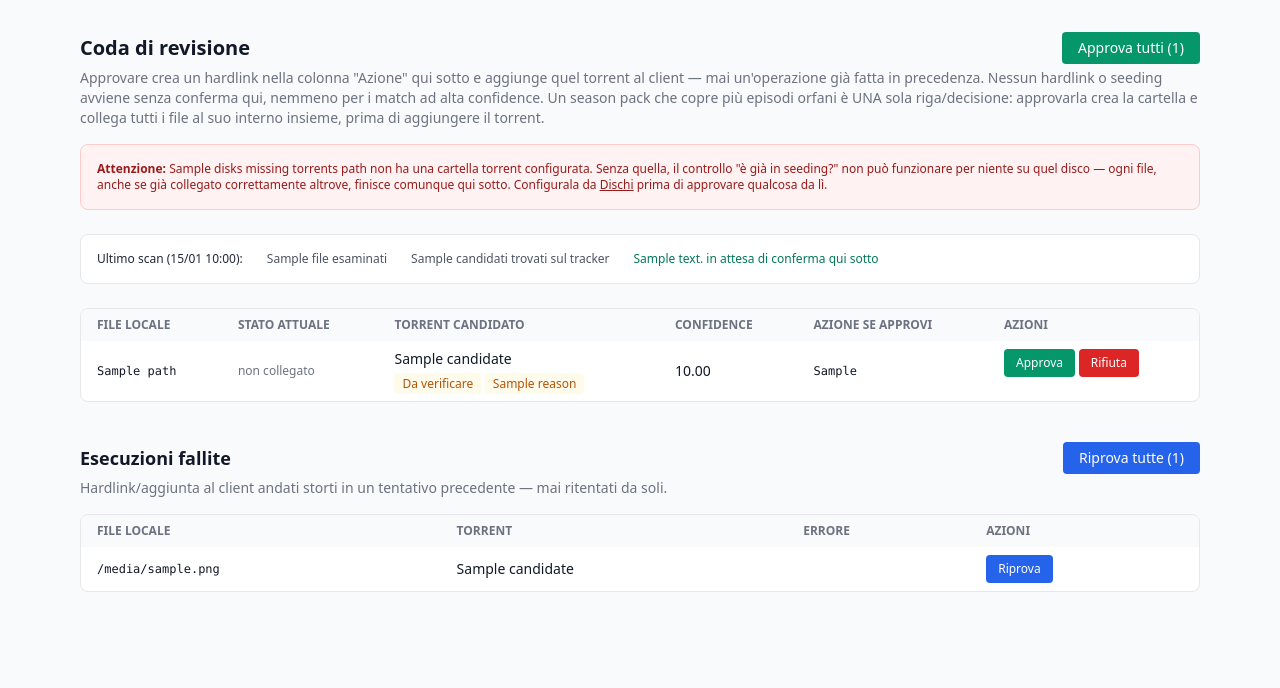
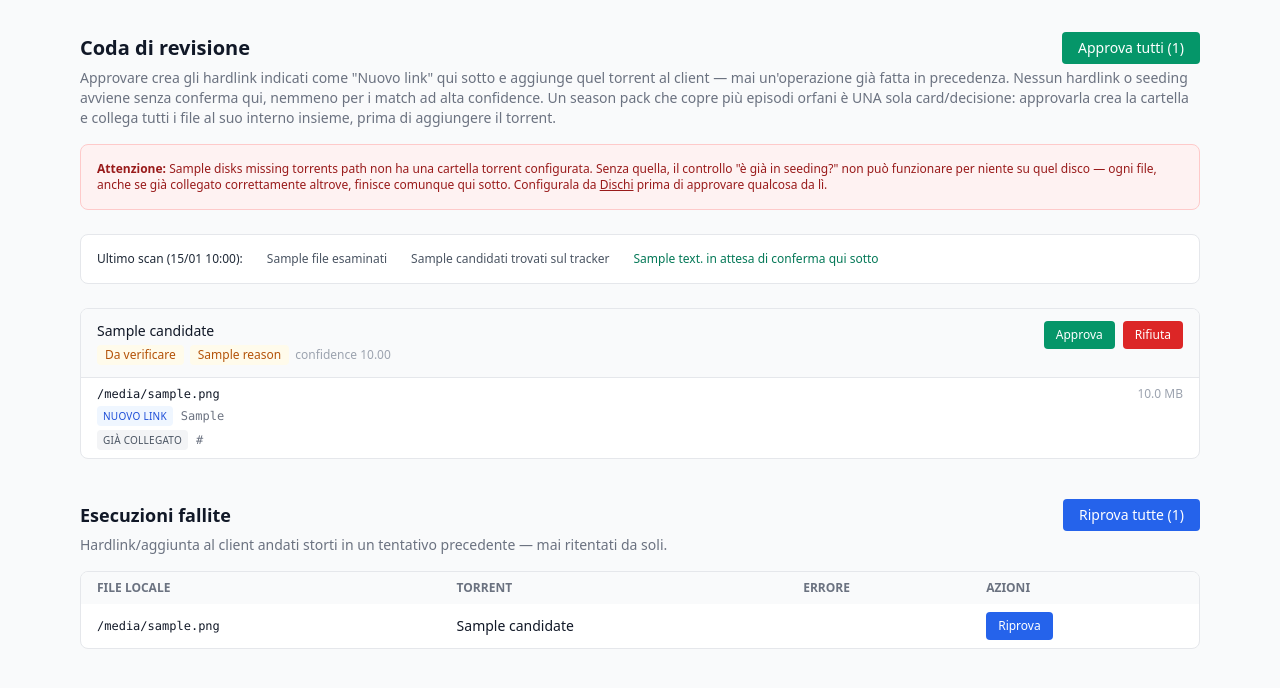
Before and after one commit to lktorrentz/ratio-guardian, a FastAPI app: template app/templates/reviews.html in a window 1280 px wide. Shown: the part 56-744 px from the top of the page. Run offline with FastAPI, Linux system fonts and the light colour scheme; the template is opened without the code that fills it: most values are stand-ins (such as "Sample title", 1, 10 or a date in 2020); data that the repository does not hold is empty; parts of the project's set-up code (start-up, migrations or seed data) failed here and were passed over; some libraries are stand-ins or nearby versions.

Commit message:
Fix disk deletion, redesign review queue as per-file cards
Disk deletion: match_review.candidate_id and seed_job.candidate_id are
NOT NULL with no ON DELETE CASCADE in the schema. Deleting a Disk cascaded
through MediaPath -> MediaItem -> Candidate (all correctly cascaded at the
ORM level already), but Candidate.match_reviews/seed_jobs had no delete
cascade of their own, so SQLAlchemy tried to null out their candidate_id
on delete instead of removing them - failing with a NOT NULL IntegrityError
on every disk that had ever produced a real match. This is exactly why
deleting disks from the UI never worked. Added cascade="all, delete-orphan"
to both relationships (schema.sql also documents ON DELETE CASCADE for
fresh installs, though existing SQLite DBs keep their original constraint -
irrelevant here since the ORM now deletes children before parents
regardless of the DB's own FK action). Verified: deleting a disk with
attached match_review/seed_job rows now succeeds and leaves zero orphans
in any dependent table.

Reviews page: redesigned as one card per torrent match instead of a wide
table, closer to how the user wants to scan it - a header (torrent name,
confidence/status pills, one Approve/Reject pair) and one row per file
that's actually part of that torrent (a movie is just one row). Each row
now also surfaces real existing hardlink locations for that file
(app/executor.py::find_existing_hardlinks, extracted from the existing
_already_seeding walk so both share one implementation) instead of just a
bare nlink count, and shows exactly where the new hardlink would land -
both read-only, purely for the preview.

Verified multi-resolution matching while investigating this: when the
tracker returns several releases of the same tmdb_id at different
resolutions, each is scored independently against the local file's actual
size, so only the matching resolution ever gets a nonzero confidence -
already correct, confirmed with a regression test, no code change needed.

Co-Authored-By: Claude Sonnet 5 <noreply@anthropic.com>

```diff
--- a/app/templates/reviews.html
+++ b/app/templates/reviews.html
@@ -13,10 +13,10 @@
     {% endif %}
 </div>
 <p class="text-gray-500 mb-4">
-    Approvare crea un hardlink nella colonna "Azione" qui sotto e aggiunge quel torrent al client — mai un'operazione
-    già fatta in precedenza. Nessun hardlink o seeding avviene senza conferma qui, nemmeno per i match ad alta confidence.
-    Un season pack che copre più episodi orfani è UNA sola riga/decisione: approvarla crea la cartella e collega
-    tutti i file al suo interno insieme, prima di aggiungere il torrent.
+    Approvare crea gli hardlink indicati come "Nuovo link" qui sotto e aggiunge quel torrent al client — mai
+    un'operazione già fatta in precedenza. Nessun hardlink o seeding avviene senza conferma qui, nemmeno per i match
+    ad alta confidence. Un season pack che copre più episodi orfani è UNA sola card/decisione: approvarla crea la
+    cartella e collega tutti i file al suo interno insieme, prima di aggiungere il torrent.
 </p>
 
 {% if disks_missing_torrents_path %}
@@ -38,44 +38,18 @@
 </div>
 {% endif %}
 
+{% macro size_mb(bytes) -%}
+{{ "%.1f"|format(bytes / 1000000) }} MB
+{%- endmacro %}
+
 {% if review_views %}
+<div class="space-y-4">
+    {% for rv in review_views %}
     <div class="bg-white border rounded-lg overflow-hidden">
-    <table class="w-full text-left">
-        <thead class="bg-gray-50 text-xs uppercase text-gray-500">
-            <tr>
-                <th class="px-4 py-2">File locale</th>
-                <th class="px-4 py-2">Stato attuale</th>
-                <th class="px-4 py-2">Torrent candidato</th>
-                <th class="px-4 py-2">Confidence</th>
-                <th class="px-4 py-2">Azione se approvi</th>
-                <th class="px-4 py-2">Azioni</th>
-            </tr>
-        </thead>
-        <tbody class="divide-y">
-            {% for rv in review_views %}
-            <tr>
-                <td class="px-4 py-2 font-mono text-xs break-all">
-                    {% if rv.is_pack %}
-                    <span class="font-sans text-gray-500">Pack, {{ rv.file_paths|length }} episodi:</span>
-                    <ul class="mt-1 space-y-0.5">
-                        {% for path in rv.file_paths %}
-                        <li>{{ path }}</li>
-                        {% endfor %}
-                    </ul>
-                    {% else %}
-                    {{ rv.file_paths[0] }}
-                    {% endif %}
-                </td>
-                <td class="px-4 py-2 text-xs">
-                    {% if rv.already_linked_elsewhere %}
-                    <span class="text-red-700">⚠ nlink={{ rv.max_nlink }} — sembra già collegato altrove, verifica prima di approvare</span>
-                    {% else %}
-                    <span class="text-gray-500">non collegato{{ " (nessun file del pack)" if rv.is_pack else "" }}</span>
-                    {% endif %}
-                </td>
-                <td class="px-4 py-2">
-                    {{ rv.candidate.name }}
-                    <div class="mt-1">
+        <div class="px-4 py-3 flex items-start justify-between gap-4 border-b bg-gray-50">
+            <div class="min-w-0">
+                <div class="font-medium truncate">{{ rv.candidate.name }}</div>
+                <div class="mt-1 flex flex-wrap items-center gap-1.5">
                     {% if rv.all_auto_approved %}
                     <span class="text-xs bg-emerald-50 text-emerald-700 px-2 py-0.5 rounded">Alta confidence</span>
                     {% else %}
@@ -84,31 +58,51 @@
                     {% for reason in rv.ambiguity_reasons %}
                     <span class="text-xs bg-amber-50 text-amber-700 px-2 py-0.5 rounded">{{ reason }}</span>
                     {% endfor %}
+                    {% if rv.already_linked_elsewhere %}
+                    <span class="text-xs bg-red-50 text-red-700 px-2 py-0.5 rounded">⚠ già collegato altrove, verifica</span>
+                    {% endif %}
+                    <span class="text-xs text-gray-400">confidence {{ "%.2f"|format(rv.confidence) }}{{ " (min)" if rv.is_pack else "" }}</span>
+                    {% if rv.is_pack %}
+                    <span class="text-xs text-gray-400">· {{ rv.files|length }} episodi</span>
+                    {% endif %}
                 </div>
-                </td>
-                <td class="px-4 py-2 tabular-nums">
-                    {{ "%.2f"|format(rv.confidence) }}{{ " (min)" if rv.is_pack else "" }}
-                </td>
-                <td class="px-4 py-2 font-mono text-xs break-all">
-                    {% if rv.target_path %}
-                    {{ rv.target_path }}
-                    {% else %}
-                    <span class="text-red-700 font-sans">cartella torrent non configurata sul disco — impossibile creare l'hardlink</span>
-                    {% endif %}
-                </td>
-                <td class="px-4 py-2 whitespace-nowrap align-top">
+            </div>
+            <div class="flex items-center gap-2 whitespace-nowrap">
                 <form method="post" action="/reviews/{{ rv.primary_review_id }}/approve" class="inline"
-                          {% if rv.is_pack %}onsubmit="return confirm('Approvare l\'intero pack ({{ rv.file_paths|length }} episodi)?')"{% endif %}>
+                      {% if rv.is_pack %}onsubmit="return confirm('Approvare l\'intero pack ({{ rv.files|length }} episodi)?')"{% endif %}>
                     <button type="submit" class="bg-emerald-600 text-white text-xs px-3 py-1.5 rounded hover:bg-emerald-700">Approva{{ " pack" if rv.is_pack else "" }}</button>
                 </form>
                 <form method="post" action="/reviews/{{ rv.primary_review_id }}/reject" class="inline" onsubmit="return confirm('Rifiutare questo match{{ ' (intero pack)' if rv.is_pack else '' }}?')">
                     <button type="submit" class="bg-red-600 text-white text-xs px-3 py-1.5 rounded hover:bg-red-700">Rifiuta</button>
                 </form>
-                </td>
-            </tr>
+            </div>
+        </div>
+        <div class="divide-y">
+            {% for f in rv.files %}
+            <div class="px-4 py-2 text-xs">
+                <div class="flex items-center justify-between gap-4">
+                    <span class="font-mono break-all">{{ f.file_path }}</span>
+                    <span class="text-gray-400 whitespace-nowrap">{{ size_mb(f.size_bytes) }}</span>
+                </div>
+                {% if f.target_path %}
+                <div class="flex items-center gap-2 mt-1">
+                    <span class="bg-blue-50 text-blue-700 px-1.5 py-0.5 rounded text-[10px] font-medium uppercase tracking-wide whitespace-nowrap">Nuovo link</span>
+                    <span class="font-mono break-all text-gray-500">{{ f.target_path }}</span>
+                </div>
+                {% else %}
+                <div class="mt-1 text-red-700">cartella torrent non configurata sul disco — impossibile creare l'hardlink</div>
+                {% endif %}
+                {% for link in f.existing_links %}
+                <div class="flex items-center gap-2 mt-1">
+                    <span class="bg-gray-100 text-gray-600 px-1.5 py-0.5 rounded text-[10px] font-medium uppercase tracking-wide whitespace-nowrap">Già collegato</span>
+                    <span class="font-mono break-all text-gray-500">{{ link }}</span>
+                </div>
                 {% endfor %}
-        </tbody>
-    </table>
+            </div>
+            {% endfor %}
+        </div>
+    </div>
+    {% endfor %}
 </div>
 {% else %}
 <p class="text-gray-400 italic">Nessun match in attesa di conferma.</p>
--- a/docs/schema.sql
+++ b/docs/schema.sql
@@ -104,7 +104,7 @@ CREATE TABLE IF NOT EXISTS candidate (
 
 CREATE TABLE IF NOT EXISTS match_review (
     id              INTEGER PRIMARY KEY,
-    candidate_id    INTEGER NOT NULL REFERENCES candidate(id),
+    candidate_id    INTEGER NOT NULL REFERENCES candidate(id) ON DELETE CASCADE,
     status          TEXT NOT NULL DEFAULT 'pending'
                     CHECK (status IN ('pending','approved','rejected','auto_approved')),
     decided_by      TEXT,                   -- "system" | username
@@ -113,7 +113,7 @@ CREATE TABLE IF NOT EXISTS match_review (
 
 CREATE TABLE IF NOT EXISTS seed_job (
     id                      INTEGER PRIMARY KEY,
-    candidate_id            INTEGER NOT NULL REFERENCES candidate(id),
+    candidate_id            INTEGER NOT NULL REFERENCES candidate(id) ON DELETE CASCADE,
     hardlink_path           TEXT,                   -- file singolo: path del file; pack: cartella contenitore
     hardlink_created_at     TIMESTAMP,
     torrent_added_at        TIMESTAMP,
```
Also changed, not shown: app/executor.py (+30 -10 lines), app/models.py (+14 -2 lines), app/web/reviews.py (+66 -21 lines). Lines whose indentation alone changed are shown as unchanged.
